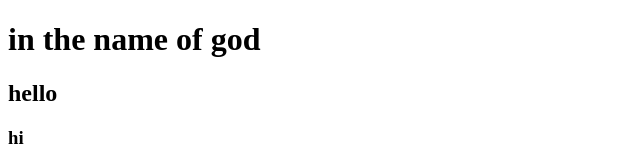
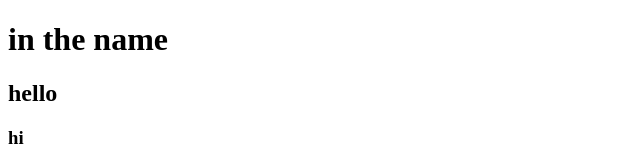
Before and after one commit to Hamidreza777/Oyek, a React (Create React App) app: page / in a window 1280 px wide. Shown: the top 160 px of the page, without its empty margins (0-640 px from the left). Built offline with nearby package versions, Linux system fonts and the light colour scheme.

Commit message:
favicon2

```diff
--- a/src/Component/Heder/Heder.js
+++ b/src/Component/Heder/Heder.js
@@ -5,7 +5,7 @@
 const Heder=()=>{
 return(
 <>
-<h1>in the name of god</h1>
+<h1>in the name</h1>
 </>
 
 )
```
Also changed, not shown: 1 other file (tests, documents, lock files or other folders).
